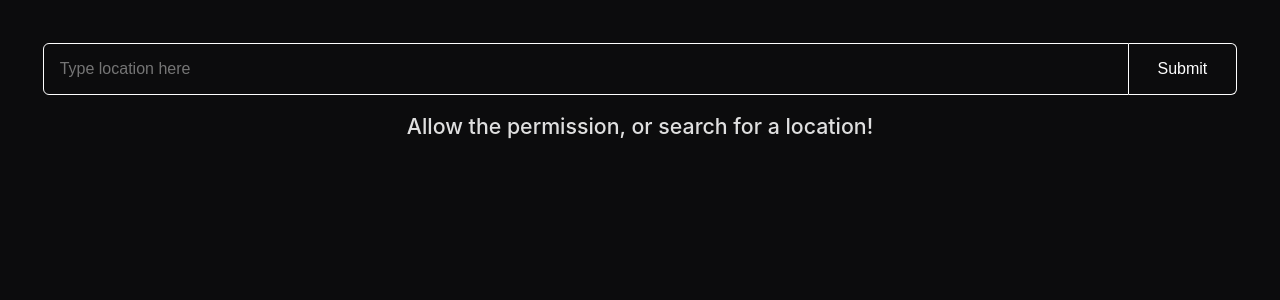
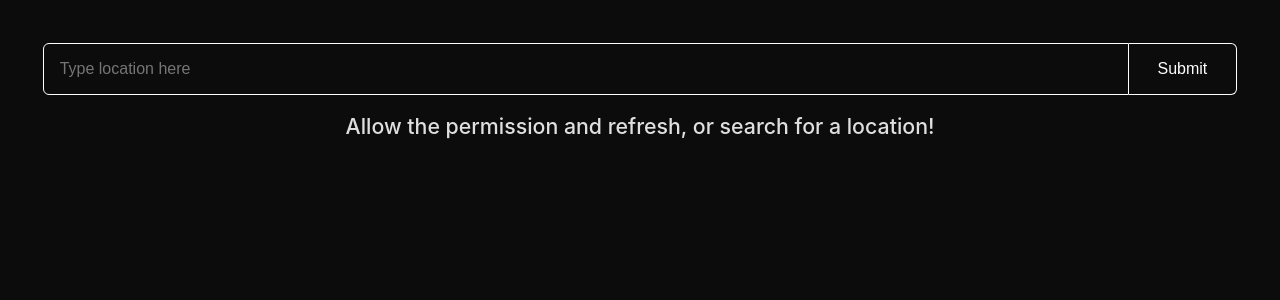
Before and after one commit to Yug34/weather, a React (Vite) app: page / in a window 1280 px wide. Shown: the top 300 px of the page. Built offline with nearby package versions, Linux system fonts and the light colour scheme; no server answers.

Commit message:
:bug: fix(project): fix loader not appearing bugs

```diff
--- a/src/App.tsx
+++ b/src/App.tsx
@@ -64,21 +64,26 @@ const App = () => {
         if (localStorage.getItem("weatherData") === null) {
             if (navigator.geolocation) {
                 navigator.geolocation.getCurrentPosition(async (position) => {
+                    setLoading(true);
                     const res = await fetch(getAPIStringLongLat(position.coords.longitude, position.coords.latitude));
                     const data: WeatherResponse = await res.json();
 
                     input.value = data.name;
                     setWeatherData(data);
+                    setLoading(false);
                 });
             }
         } else {
             // IIFE to update previous weather data stored in localStorage.
             (async () => {
+                setLoading(true);
                 const res = await fetch(getAPIString(JSON.parse(localStorage.getItem("weatherData")!).name));
                 const data: WeatherResponse = await res.json();
                 input.value = data.name;
                 setWeatherData(data);
-            })();
+            })().finally(() => {
+                setLoading(false);
+            });
         }
 
         return () => input.removeEventListener("keydown", submitForm);
@@ -101,7 +106,7 @@ const App = () => {
                     <WeatherDisplay weatherData={weatherData} loading={loading}/>
                 ) : (
                     <Styles.InstructionsContainer>
-                        <Styles.Instructions>Allow the permission, or search for a location!</Styles.Instructions>
+                        <Styles.Instructions>Allow the permission and refresh, or search for a location!</Styles.Instructions>
                         {loading && <LoaderSVG size={"2rem"}/>}
                     </Styles.InstructionsContainer>
                 )}
```
